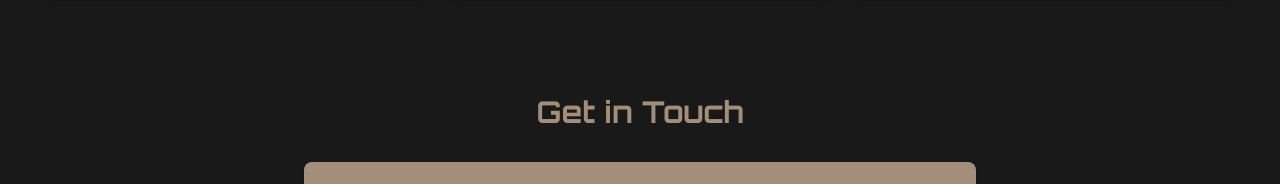
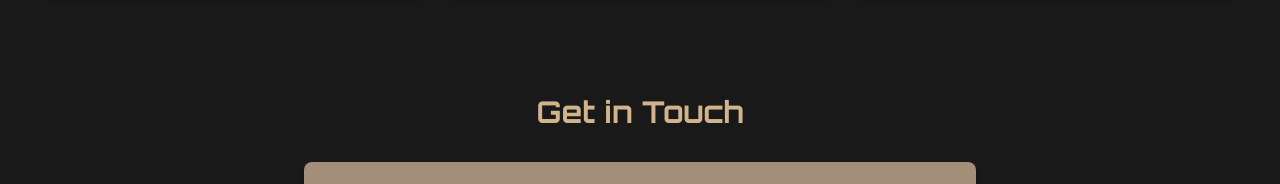
Before and after one commit to oyousaf/dh, a Next.js app: page / in a window 1280 px wide. Shown: the part 2538-2722 px from the top of the page. Built offline with nearby package versions, Linux system fonts and the light colour scheme.

Commit message:
squashing bugs

```diff
--- a/components/Contact.jsx
+++ b/components/Contact.jsx
@@ -65,7 +65,7 @@
       id="contact"
       className="py-12 bg-gray-900 text-beige px-6 sm:px-16 lg:px-32"
     >
-      <h2 className="text-3xl font-bold text-center mb-8">Get in Touch</h2>
+      <h2 className="text-3xl font-bold text-tan text-center mb-8">Get in Touch</h2>
       <motion.div
         initial={{ opacity: 0, y: 30 }}
         animate={{ opacity: 1, y: 0 }}
```
